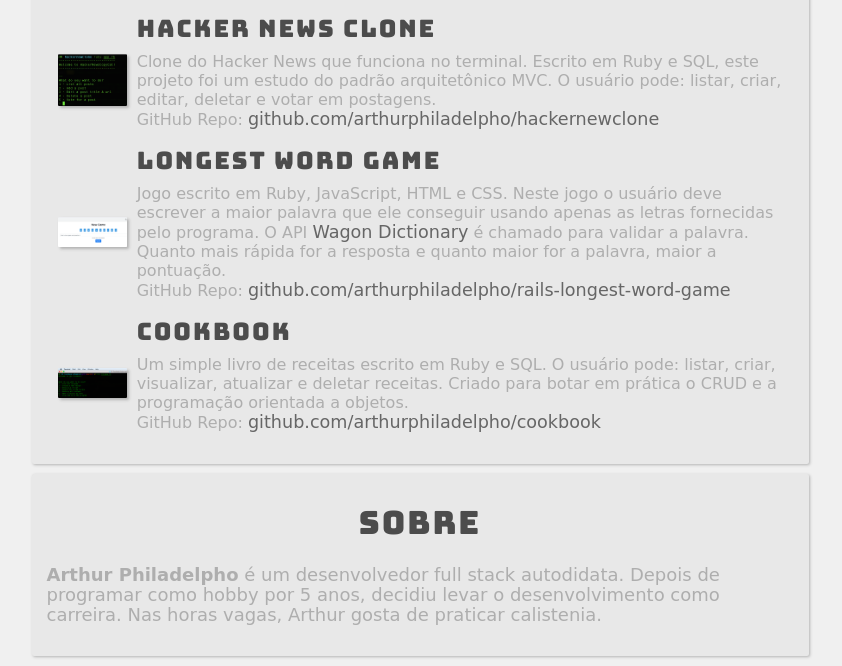
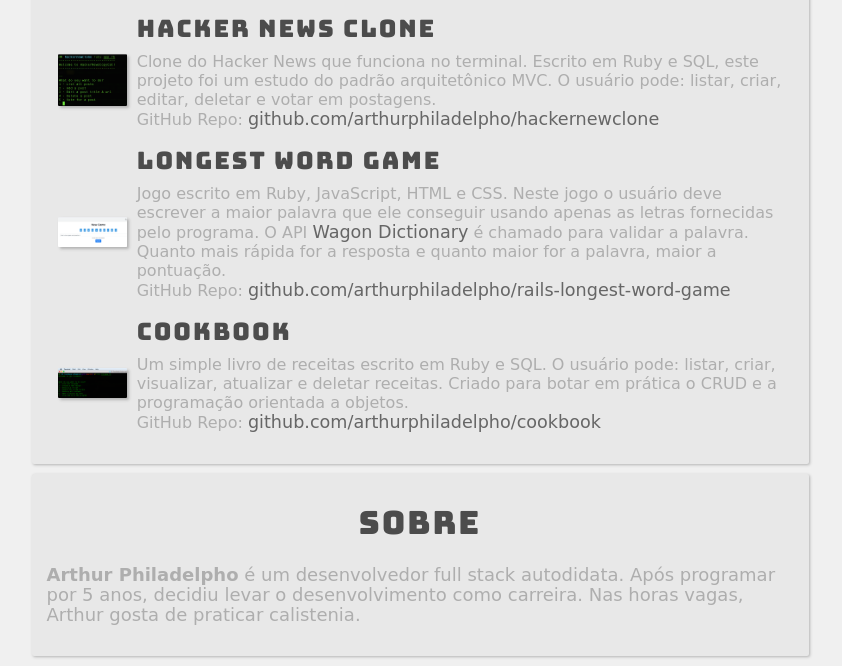
Before and after one commit to arthurphiladelpho/profile, a plain HTML site: page index.html in a window 1280 px wide. Shown: the part 989-1655 px from the top of the page, without its empty margins (220-1062 px from the left). Drawn offline with nearby package versions, Linux system fonts and the light colour scheme; a web font is replaced by a local one.

Commit message:
Minor changes to text.

```diff
--- a/index.html
+++ b/index.html
@@ -119,7 +119,9 @@
 
       <div class="centered-div">
         <h2 class="content-title">Sobre</h2>
-        <p><strong>Arthur Philadelpho</strong> é um desenvolvedor full stack autodidata. Depois de programar como hobby por 5 anos, decidiu levar o desenvolvimento como carreira. Nas horas vagas, Arthur gosta de praticar calistenia.</p>
+        <p>
+          <strong>Arthur Philadelpho</strong> é um desenvolvedor full stack autodidata. Após programar por 5 anos, decidiu levar o desenvolvimento como carreira. Nas horas vagas, Arthur gosta de praticar calistenia.
+        </p>
       </div>
   </div>
 </body>
```
